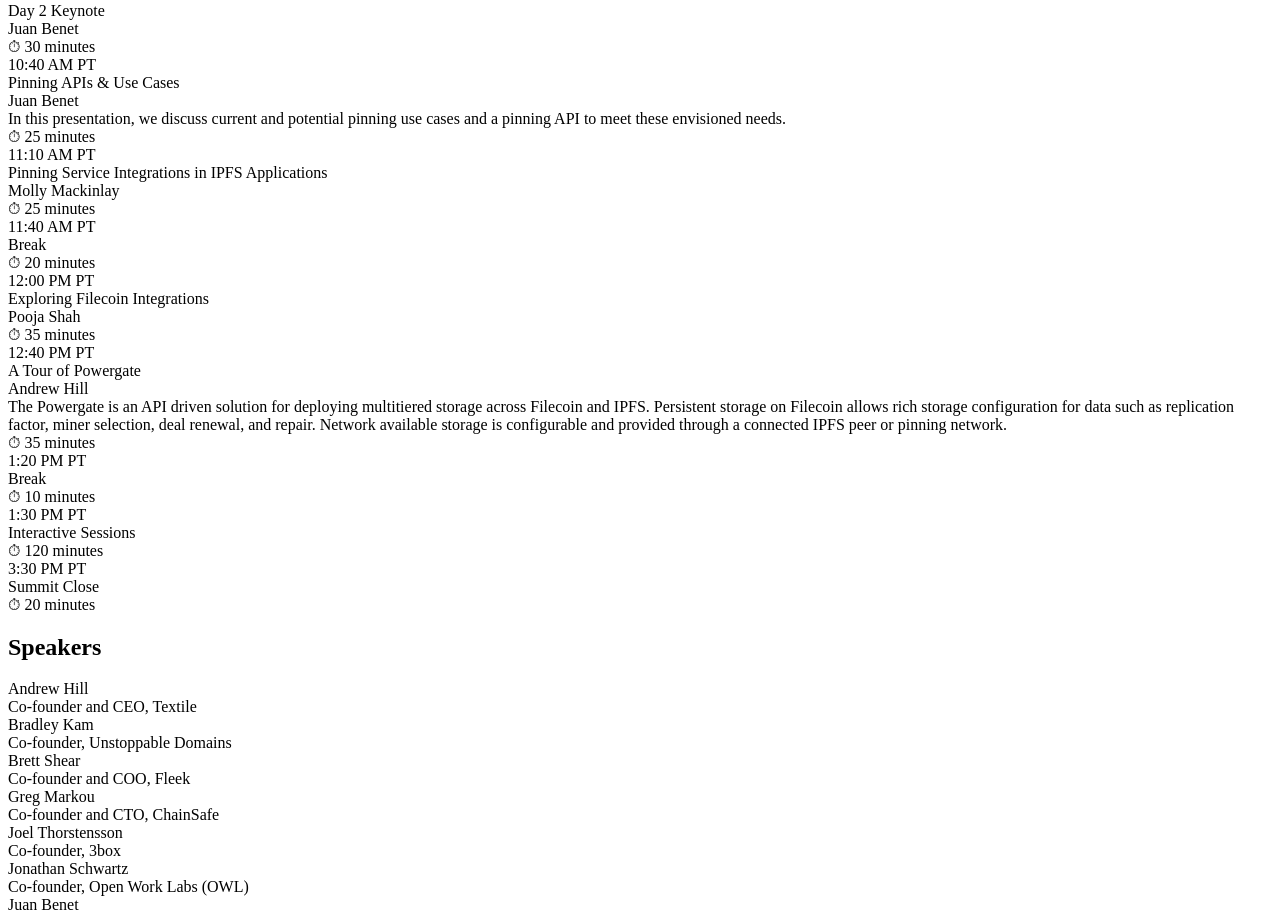
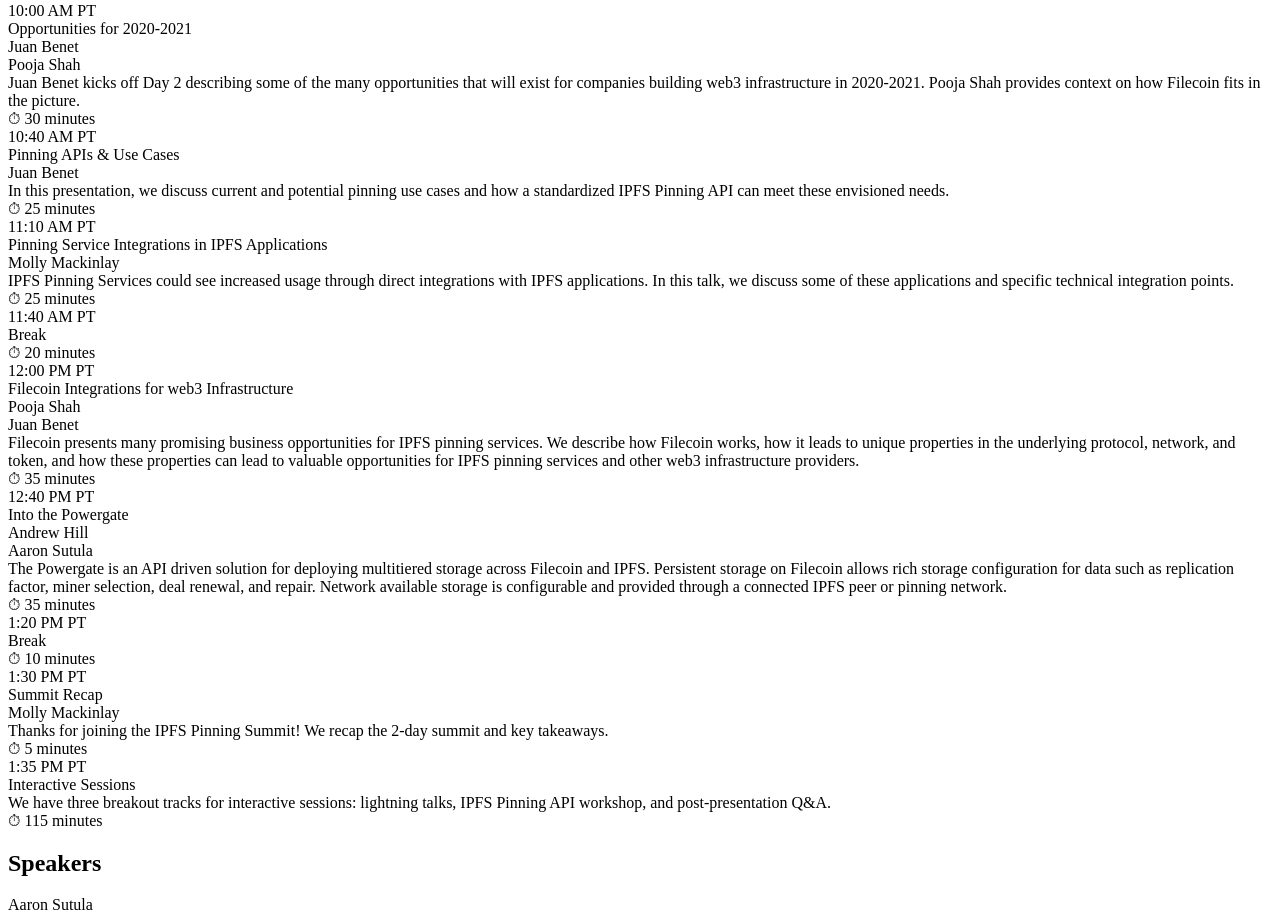
Before and after one commit to protocol/ipfs-summit-website, a Next.js app: page / in a window 1280 px wide. Shown: the part 1872-2786 px from the top of the page. Built offline with nearby package versions, Linux system fonts and the light colour scheme; grey boxes are pictures that could not be loaded; what react-emotion would draw is missing.

Commit message:
Update to final schedule

```diff
--- a/common/fixtures.js
+++ b/common/fixtures.js
@@ -1,4 +1,9 @@
 export const Presenters = {
+  "aaron-sutula": {
+    name: "Aaron Sutula",
+    organization: "Programmer, Textile",
+    photo: "avatar-aaron-sutula.png",
+  },
   "andrew-hill": {
     name: "Andrew Hill",
     organization: "Co-founder and CEO, Textile",
@@ -175,7 +180,7 @@
   },
   {
     time: "11:45 AM PT",
-    name: "Infura",
+    name: "IPFS at Infura, a Web3 development suite",
     value:
       "Overview of the past, present, and a brief glimpse of the future for IPFS at Infura. IPFS is an essential part of the Infura Web3 development suite and we will talk about why we started to support it, how developers use it today, and what's to come.",
     duration: 25,
@@ -239,7 +244,7 @@
   {
     time: "3:30 PM PT",
     name: "Day 1 Close",
-    value: null,
+    value: "We recap Day 1, and provide a preview of what's to come on Day 2 of the IPFS Pinning Summit.",
     duration: 20,
     presenters: [Presenters["juan-benet"]],
   },
@@ -255,23 +260,23 @@
   },
   {
     time: "10:00 AM PT",
-    name: "Day 2 Keynote",
-    value: null,
+    name: "Opportunities for 2020-2021",
+    value: "Juan Benet kicks off Day 2 describing some of the many opportunities that will exist for companies building web3 infrastructure in 2020-2021. Pooja Shah provides context on how Filecoin fits in the picture.",
     duration: 30,
-    presenters: [Presenters["juan-benet"]],
+    presenters: [Presenters["juan-benet"], Presenters["pooja-shah"]],
   },
   {
     time: "10:40 AM PT",
     name: "Pinning APIs & Use Cases",
     value:
-      "In this presentation, we discuss current and potential pinning use cases and a pinning API to meet these envisioned needs.",
+      "In this presentation, we discuss current and potential pinning use cases and how a standardized IPFS Pinning API can meet these envisioned needs.",
     duration: 25,
     presenters: [Presenters["juan-benet"]],
   },
   {
     time: "11:10 AM PT",
     name: "Pinning Service Integrations in IPFS Applications",
-    value: null,
+    value: "IPFS Pinning Services could see increased usage through direct integrations with IPFS applications. In this talk, we discuss some of these applications and specific technical integration points.",
     duration: 25,
     presenters: [Presenters["molly-mackinlay"]],
   },
@@ -284,18 +289,18 @@
   },
   {
     time: "12:00 PM PT",
-    name: "Exploring Filecoin Integrations",
-    value: null,
+    name: "Filecoin Integrations for web3 Infrastructure",
+    value: "Filecoin presents many promising business opportunities for IPFS pinning services. We describe how Filecoin works, how it leads to unique properties in the underlying protocol, network, and token, and how these properties can lead to valuable opportunities for IPFS pinning services and other web3 infrastructure providers.",
     duration: 35,
-    presenters: [Presenters["pooja-shah"]],
+    presenters: [Presenters["pooja-shah"], Presenters["juan-benet"]],
   },
   {
     time: "12:40 PM PT",
-    name: "A Tour of Powergate",
+    name: "Into the Powergate",
     value:
       "The Powergate is an API driven solution for deploying multitiered storage across Filecoin and IPFS. Persistent storage on Filecoin allows rich storage configuration for data such as replication factor, miner selection, deal renewal, and repair. Network available storage is configurable and provided through a connected IPFS peer or pinning network.",
     duration: 35,
-    presenters: [Presenters["andrew-hill"]],
+    presenters: [Presenters["andrew-hill"], Presenters["aaron-sutula"]],
   },
   {
     time: "1:20 PM PT",
@@ -306,16 +311,16 @@
   },
   {
     time: "1:30 PM PT",
-    name: "Interactive Sessions",
-    value: null,
-    duration: 120,
-    presenters: null,
+    name: "Summit Recap",
+    value: "Thanks for joining the IPFS Pinning Summit! We recap the 2-day summit and key takeaways.",
+    duration: 5,
+    presenters: [Presenters["molly-mackinlay"]],
   },
   {
-    time: "3:30 PM PT",
-    name: "Summit Close",
-    value: null,
-    duration: 20,
+    time: "1:35 PM PT",
+    name: "Interactive Sessions",
+    value: "We have three breakout tracks for interactive sessions: lightning talks, IPFS Pinning API workshop, and post-presentation Q&A.",
+    duration: 115,
     presenters: null,
   },
 ];
--- a/pages/index.js
+++ b/pages/index.js
@@ -295,7 +295,7 @@
                   IPFS Pinning Summit
                 </div>
                 <div className={STYLES_CARD_BOTTOM_BOTTOM_TITLE}>
-                  May 7th — 8th
+                  May 7th — 8th, 2020
                 </div>
               </div>
             </div>
```
Also changed, not shown: public/static/avatar-aaron-sutula.png (added).
